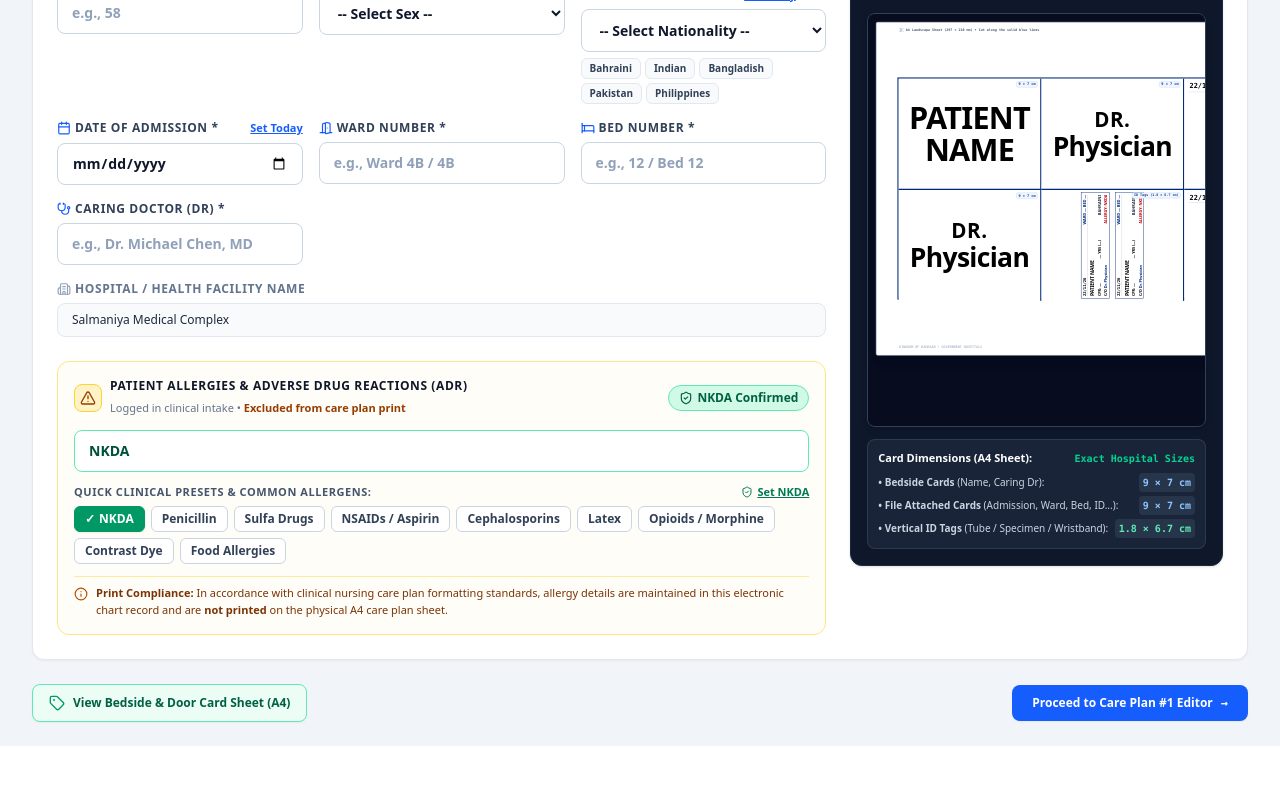
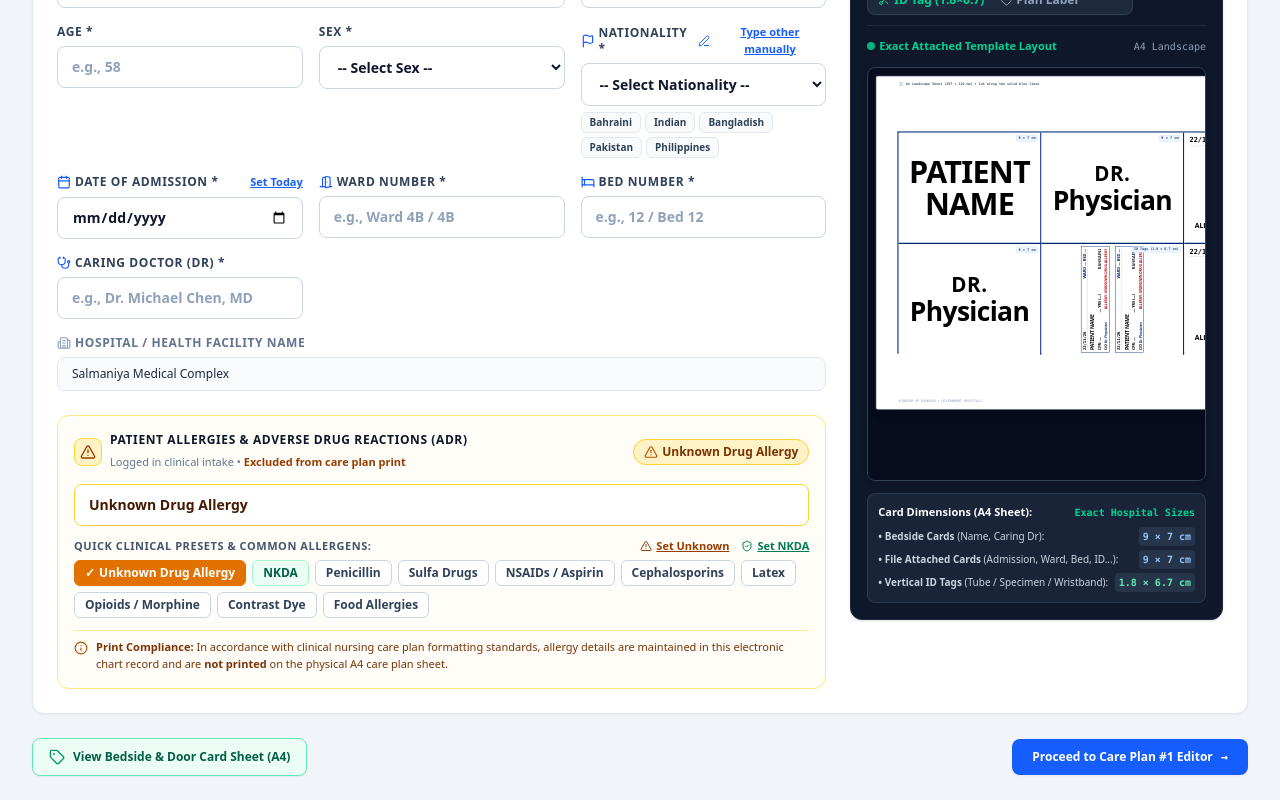
Before and after one commit to GHSMC208/Nursing-Care-Plan-2026, a React (Vite) app: page / in a window 1280 px wide. Shown: the part 437-1237 px from the top of the page. Before the commit the page ends 1183 px from the top, so only its background shows below. Built offline with nearby package versions, Linux system fonts and the light colour scheme.

Commit message:
feat: introduce "Unknown Drug Allergy" as default
Replace "NKDA" with "Unknown Drug Allergy" as the default state for new patient records to improve safety and accuracy. Update UI components to handle and display unknown allergy status with appropriate visual styling.

```diff
--- a/src/App.tsx
+++ b/src/App.tsx
@@ -50,7 +50,7 @@ const BLANK_INITIAL_PATIENT: PatientDemographics = {
   caringDoctor: '',
   hospitalName: 'Salmaniya Medical Complex',
   departmentUnit: '',
-  allergies: 'NKDA',
+  allergies: 'Unknown Drug Allergy',
 };
 
 const BLANK_INITIAL_CARE_PLAN_1: NursingCarePlan = {
@@ -129,7 +129,7 @@ export default function App() {
               bedNumber,
               wardAndBedNumber: r.patient.wardAndBedNumber || (wardNumber && bedNumber ? `${wardNumber}, Bed ${bedNumber}` : wardNumber || bedNumber),
               hospitalName: r.patient.hospitalName || 'Salmaniya Medical Complex',
-              allergies: r.patient.allergies !== undefined ? r.patient.allergies : 'NKDA (No Known Drug Allergies)',
+              allergies: r.patient.allergies !== undefined ? r.patient.allergies : 'Unknown Drug Allergy',
             },
           };
         });
@@ -469,6 +469,11 @@ export default function App() {
                     <span className="text-xs text-emerald-800 font-semibold bg-emerald-50 px-2 py-0.5 rounded border border-emerald-200 flex items-center gap-1">
                       <ShieldCheck className="w-3 h-3 text-emerald-600" />
                       NKDA
+                    </span>
+                  ) : patient.allergies.toLowerCase().includes('unknown') ? (
+                    <span className="text-xs text-amber-800 font-semibold bg-amber-50 px-2 py-0.5 rounded border border-amber-200 flex items-center gap-1">
+                      <AlertTriangle className="w-3 h-3 text-amber-600" />
+                      {patient.allergies}
                     </span>
                   ) : (
                     <span
--- a/src/components/PatientDemographicsForm.tsx
+++ b/src/components/PatientDemographicsForm.tsx
@@ -36,6 +36,7 @@ import {
 const PRESET_NATIONALITIES = ['Bahraini', 'Indian', 'Bangladish', 'Pakistan', 'Philippines'];
 
 const COMMON_ALLERGIES = [
+  'Unknown Drug Allergy',
   'NKDA',
   'Penicillin',
   'Sulfa Drugs',
@@ -87,13 +88,24 @@ export const PatientDemographicsForm: React.FC<PatientDemographicsFormProps> = (
   const handleAllergyPresetClick = (allergy: string) => {
     const current = (patient.allergies || '').trim();
 
-    if (allergy === 'NKDA (No Known Drug Allergies)') {
-      handleFieldChange('allergies', 'NKDA (No Known Drug Allergies)');
+    if (allergy === 'Unknown Drug Allergy') {
+      handleFieldChange('allergies', 'Unknown Drug Allergy');
       return;
     }
 
-    // If current was NKDA or empty, replace with this allergy
-    if (!current || current.toLowerCase().includes('nkda') || current.toLowerCase().includes('no known')) {
+    if (allergy === 'NKDA' || allergy === 'NKDA (No Known Drug Allergies)') {
+      handleFieldChange('allergies', 'NKDA');
+      return;
+    }
+
+    // If current was Unknown, NKDA, or empty, replace with this allergy
+    const lowerCurrent = current.toLowerCase();
+    if (
+      !current ||
+      lowerCurrent.includes('unknown') ||
+      lowerCurrent.includes('nkda') ||
+      lowerCurrent.includes('no known')
+    ) {
       handleFieldChange('allergies', allergy);
       return;
     }
@@ -104,7 +116,7 @@ export const PatientDemographicsForm: React.FC<PatientDemographicsFormProps> = (
 
     if (existingIndex >= 0) {
       items.splice(existingIndex, 1);
-      handleFieldChange('allergies', items.length > 0 ? items.join(', ') : 'NKDA (No Known Drug Allergies)');
+      handleFieldChange('allergies', items.length > 0 ? items.join(', ') : 'Unknown Drug Allergy');
     } else {
       items.push(allergy);
       handleFieldChange('allergies', items.join(', '));
@@ -116,7 +128,12 @@ export const PatientDemographicsForm: React.FC<PatientDemographicsFormProps> = (
     (patient.allergies?.toLowerCase().includes('nkda') ||
       patient.allergies?.toLowerCase().includes('no known'));
 
-  const hasSpecificAllergies = Boolean(patient.allergies?.trim()) && !isNkda;
+  const isUnknownAllergy =
+    Boolean(patient.allergies?.trim()) &&
+    !isNkda &&
+    patient.allergies?.toLowerCase().includes('unknown');
+
+  const hasSpecificAllergies = Boolean(patient.allergies?.trim()) && !isNkda && !isUnknownAllergy;
 
   const setTodayAdmission = () => {
     const today = new Date().toISOString().split('T')[0];
@@ -461,6 +478,11 @@ export const PatientDemographicsForm: React.FC<PatientDemographicsFormProps> = (
                     <ShieldCheck className="w-3.5 h-3.5" />
                     NKDA Confirmed
                   </span>
+                ) : isUnknownAllergy ? (
+                  <span className="inline-flex items-center gap-1 px-2.5 py-1 rounded-full bg-amber-100 text-amber-900 text-xs font-bold border border-amber-300">
+                    <AlertTriangle className="w-3.5 h-3.5 text-amber-700" />
+                    Unknown Drug Allergy
+                  </span>
                 ) : hasSpecificAllergies ? (
                   <span className="inline-flex items-center gap-1 px-2.5 py-1 rounded-full bg-rose-100 text-rose-800 text-xs font-bold border border-rose-300 animate-pulse">
                     <ShieldAlert className="w-3.5 h-3.5" />
@@ -478,7 +500,7 @@ export const PatientDemographicsForm: React.FC<PatientDemographicsFormProps> = (
                 <input
                   id="patient-allergies-input"
                   type="text"
-                  placeholder="e.g., NKDA (No Known Drug Allergies) or Penicillin (Anaphylaxis), Morphine (Severe Nausea)"
+                  placeholder="e.g., Unknown Drug Allergy, NKDA, or Penicillin (Anaphylaxis), Morphine"
                   value={patient.allergies || ''}
                   onChange={(e) => handleFieldChange('allergies', e.target.value)}
                   className={`w-full px-3.5 py-2.5 bg-white border rounded-lg text-sm font-semibold focus:outline-none focus:ring-2 transition-all placeholder:text-slate-400 ${
@@ -486,6 +508,8 @@ export const PatientDemographicsForm: React.FC<PatientDemographicsFormProps> = (
                       ? 'border-rose-300 text-rose-900 focus:ring-rose-500/20 focus:border-rose-500'
                       : isNkda
                       ? 'border-emerald-300 text-emerald-900 focus:ring-emerald-500/20 focus:border-emerald-500'
+                      : isUnknownAllergy
+                      ? 'border-amber-300 text-amber-950 focus:ring-amber-500/20 focus:border-amber-500'
                       : 'border-slate-300 text-slate-900 focus:ring-blue-500/20 focus:border-blue-600'
                   }`}
                 />
@@ -497,13 +521,22 @@ export const PatientDemographicsForm: React.FC<PatientDemographicsFormProps> = (
                   <span className="text-[11px] font-bold text-slate-600 uppercase tracking-wider">
                     Quick Clinical Presets & Common Allergens:
                   </span>
+                  <div className="flex items-center gap-3">
                     <button
                       type="button"
-                    onClick={() => handleFieldChange('allergies', 'NKDA (No Known Drug Allergies)')}
+                      onClick={() => handleFieldChange('allergies', 'Unknown Drug Allergy')}
+                      className="text-[11px] font-bold text-amber-800 hover:text-amber-950 underline flex items-center gap-1"
+                    >
+                      <AlertTriangle className="w-3 h-3" /> Set Unknown
+                    </button>
+                    <button
+                      type="button"
+                      onClick={() => handleFieldChange('allergies', 'NKDA')}
                       className="text-[11px] font-bold text-emerald-700 hover:text-emerald-900 underline flex items-center gap-1"
                     >
                       <ShieldCheck className="w-3 h-3" /> Set NKDA
                     </button>
+                  </div>
                 </div>
 
                 <div className="flex flex-wrap gap-1.5 items-center">
@@ -512,6 +545,7 @@ export const PatientDemographicsForm: React.FC<PatientDemographicsFormProps> = (
                       patient.allergies &&
                       patient.allergies.toLowerCase().includes(allergen.toLowerCase());
                     const isNkdaBtn = allergen.startsWith('NKDA');
+                    const isUnknownBtn = allergen === 'Unknown Drug Allergy';
 
                     return (
                       <button
@@ -522,9 +556,13 @@ export const PatientDemographicsForm: React.FC<PatientDemographicsFormProps> = (
                           isSelected
                             ? isNkdaBtn
                               ? 'bg-emerald-600 text-white border-emerald-600 shadow-xs'
+                              : isUnknownBtn
+                              ? 'bg-amber-600 text-white border-amber-600 shadow-xs'
                               : 'bg-rose-600 text-white border-rose-600 shadow-xs'
                             : isNkdaBtn
                             ? 'bg-emerald-50 text-emerald-800 border-emerald-200 hover:bg-emerald-100'
+                            : isUnknownBtn
+                            ? 'bg-amber-50 text-amber-900 border-amber-300 hover:bg-amber-100'
                             : 'bg-white text-slate-700 border-slate-300 hover:bg-slate-50 hover:border-slate-400'
                         }`}
                       >
@@ -805,7 +843,12 @@ export const PatientDemographicsForm: React.FC<PatientDemographicsFormProps> = (
                     {isNkda ? (
                       <span className="text-emerald-400 flex items-center gap-1">
                         <ShieldCheck className="w-3.5 h-3.5" />
-                        {patient.allergies || 'NKDA (No Known Drug Allergies)'}
+                        {patient.allergies || 'NKDA'}
+                      </span>
+                    ) : isUnknownAllergy ? (
+                      <span className="text-amber-400 flex items-center gap-1">
+                        <AlertTriangle className="w-3.5 h-3.5" />
+                        {patient.allergies || 'Unknown Drug Allergy'}
                       </span>
                     ) : hasSpecificAllergies ? (
                       <span className="text-rose-400 flex items-center gap-1">
@@ -814,7 +857,7 @@ export const PatientDemographicsForm: React.FC<PatientDemographicsFormProps> = (
                       </span>
                     ) : (
                       <span className="text-slate-400 italic">
-                        — No allergy status entered —
+                        — Unknown Drug Allergy —
                       </span>
                     )}
                   </div>
--- a/src/components/PrintableBedsideCardSheet.tsx
+++ b/src/components/PrintableBedsideCardSheet.tsx
@@ -101,7 +101,7 @@ export function splitPatientName(fullName?: string): { line1: string; line2: str
 
 // Helper for allergy display
 export function formatAllergy(allergy?: string): string {
-  if (!allergy || !allergy.trim()) return 'NKDA';
+  if (!allergy || !allergy.trim()) return 'Unknown Drug Allergy';
   const clean = allergy.trim();
   if (/^nkda\s*(\(no\s+known\s+drug\s+allergies\))?$/i.test(clean) || /^no\s+known\s+drug\s+allergies$/i.test(clean)) {
     return 'NKDA';
@@ -111,7 +111,7 @@ export function formatAllergy(allergy?: string): string {
 
 // Dedicated helper for ID tag allergy: strictly outputs NKDA instead of verbose phrases
 export function formatIdTagAllergy(allergy?: string): string {
-  if (!allergy || !allergy.trim()) return 'NKDA';
+  if (!allergy || !allergy.trim()) return 'Unknown Drug Allergy';
   const clean = allergy.trim();
   if (/no\s+known\s+drug\s+allergies/i.test(clean) || /^nkda/i.test(clean) || /^nka/i.test(clean)) {
     return 'NKDA';
@@ -202,12 +202,16 @@ export const IdTagCard: React.FC<IdTagCardProps> = ({
           </span>
         </div>
 
-        {/* Row 4: Caring Doctor & Allergy Warning (NKDA only, no verbose bracket text) */}
-        <div className="flex items-center justify-between gap-1 text-[9.2px] font-bold text-black tracking-tight leading-none">
-          <span className="truncate max-w-[35mm]">
+        {/* Row 4: Caring Doctor & Allergy Warning */}
+        <div
+          className={`flex items-center justify-between gap-1 font-bold text-black tracking-tight leading-none ${
+            allergyDisplay.length > 14 ? 'text-[8.2px]' : 'text-[9.2px]'
+          }`}
+        >
+          <span className="truncate flex-1 min-w-0">
             C/O <strong className="font-black text-[#002878]">{doctor.full}</strong>
           </span>
-          <span className="truncate max-w-[28mm] text-right font-black text-red-700 uppercase">
+          <span className="truncate max-w-[39mm] shrink-0 text-right font-black text-red-700 uppercase">
             ALLERGY: {allergyDisplay}
           </span>
         </div>
--- a/src/components/SavedRecordsModal.tsx
+++ b/src/components/SavedRecordsModal.tsx
@@ -241,6 +241,11 @@ export const SavedRecordsModal: React.FC<SavedRecordsModalProps> = ({
                             <span className="text-emerald-700 font-semibold flex items-center gap-1">
                               <ShieldCheck className="w-3 h-3" /> NKDA
                             </span>
+                          ) : record.patient.allergies.toLowerCase().includes('unknown') ? (
+                            <span className="text-amber-700 font-semibold flex items-center gap-1" title={record.patient.allergies}>
+                              <AlertTriangle className="w-3 h-3 text-amber-600" />
+                              {record.patient.allergies}
+                            </span>
                           ) : (
                             <span className="text-rose-700 font-bold flex items-center gap-1" title={record.patient.allergies}>
                               <AlertTriangle className="w-3 h-3 text-rose-600" />
```
Lines whose indentation alone changed are shown as unchanged.
